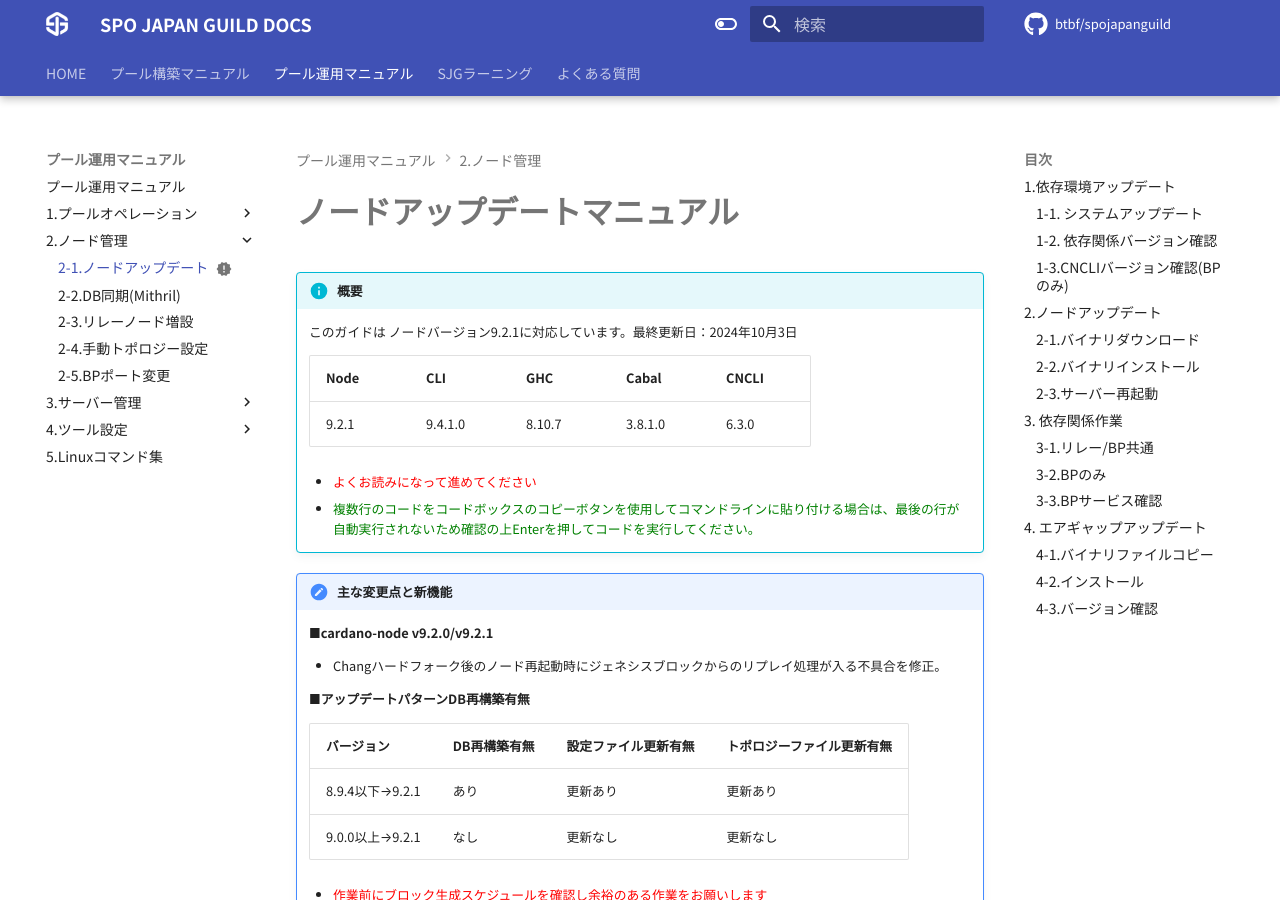
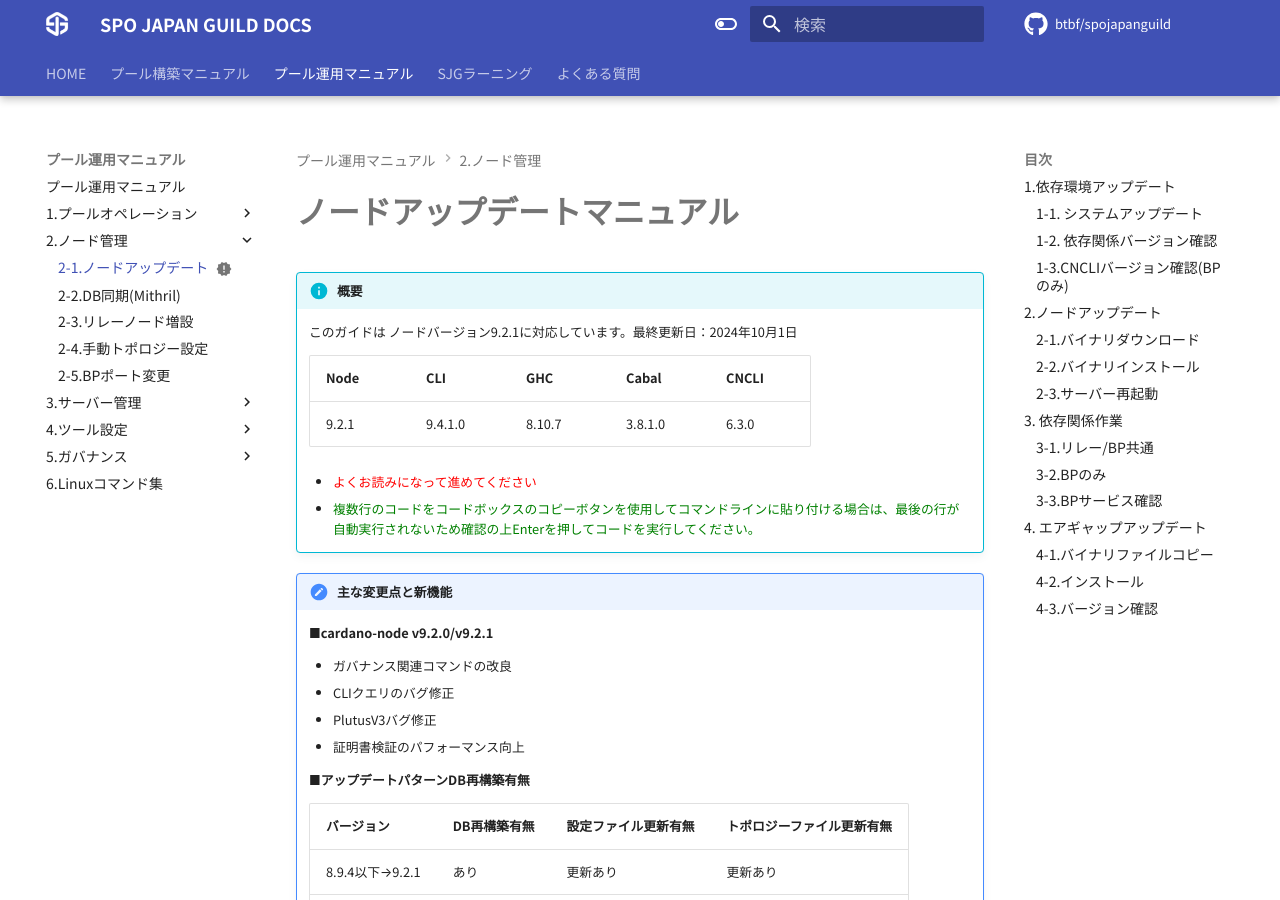
Before and after one commit to btbf/spojapanguild, an MkDocs documentation site: the page built from docs/operation/node-update.md, in a window 1280 px wide and 900 px high. Built offline with MkDocs 1.6.1 and Material for MkDocs 9.7.7, drawn with Linux system fonts in a browser that asks for light colours; comment, search, counter and statistics services are not loaded; some of the changed text lies outside the part shown.

Commit message:
Supported cardano-node 9.2.1

```diff
--- a/docs/operation/node-update.md
+++ b/docs/operation/node-update.md
@@ -4,7 +4,7 @@ status: new
 # **ノードアップデートマニュアル**
 
 !!! info "概要"
-    このガイドは ノードバージョン9.2.1に対応しています。最終更新日：2024年10月3日
+    このガイドは ノードバージョン9.2.1に対応しています。最終更新日：2024年10月1日
 
     | Node | CLI | GHC | Cabal | CNCLI |
     | :---------- | :---------- | :---------- | :---------- | :---------- |
@@ -18,7 +18,10 @@ status: new
 
     **■cardano-node v9.2.0/v9.2.1**
 
-    * Changハードフォーク後のノード再起動時にジェネシスブロックからのリプレイ処理が入る不具合を修正。
+    * ガバナンス関連コマンドの改良
+    * CLIクエリのバグ修正
+    * PlutusV3バグ修正
+    * 証明書検証のパフォーマンス向上
 
 
     **■アップデートパターンDB再構築有無**
--- a/mkdocs.yml
+++ b/mkdocs.yml
@@ -125,8 +125,7 @@ nav:
         - '1-1.KESの更新': './operation/kes-update.md'
         - '1-2.プール情報更新': './operation/cert-update.md'
         - '1-3.資金引き出し': './operation/withdrawal.md'
-        - '1-4.カタリスト有権者登録': './operation/catalyst-voting.md'
-        - '1-5.プール廃止処理': './operation/pool-retire.md'
+        - '1-4.プール廃止処理': './operation/pool-retire.md'
       - '2.ノード管理':
         - '2-1.ノードアップデート': './operation/node-update.md'
         - '2-2.DB同期(Mithril)':  './operation/mithril-client.md'
@@ -145,13 +144,16 @@ nav:
       - '4.ツール設定':
         - '4-1.SJGツール導入設定': './operation/tool.md'
         - '4-2.SFTPソフト設定': './operation/sftp.md'
-        - '4-3.SPO投票': './operation/spo-poll.md'
-        - '4-4.Grafana追加設定':
+        #- '4-3.SPO投票': './operation/spo-poll.md'
+        - '4-3.Grafana追加設定':
           - 'Grafanaセキュリティ強化': './operation/grafana-security.md'
           - 'Grafanaアラート設定': './operation/grafana-alert.md'
           - 'Grafanaリポジトリ変更': './operation/grafana-repo.md'
         - '4-5.SPOBlockNotify移行手順': './operation/blocknotify-reinstall.md'
-      - '5.Linuxコマンド集': './operation/command.md'
+      - '5.ガバナンス':
+          - 'ガバナンスアクションSPO投票': './operation/gov-spo-vote.md'
+          - 'カタリスト有権者登録': './operation/catalyst-voting.md'
+      - '6.Linuxコマンド集': './operation/command.md'
     - 'SJGラーニング': ./learning.md
     - 'よくある質問':
       - '運用編':
```
Also changed, not shown: docs/changelogs.md (+5 -0 lines), docs/index.md (+2 -2 lines).
